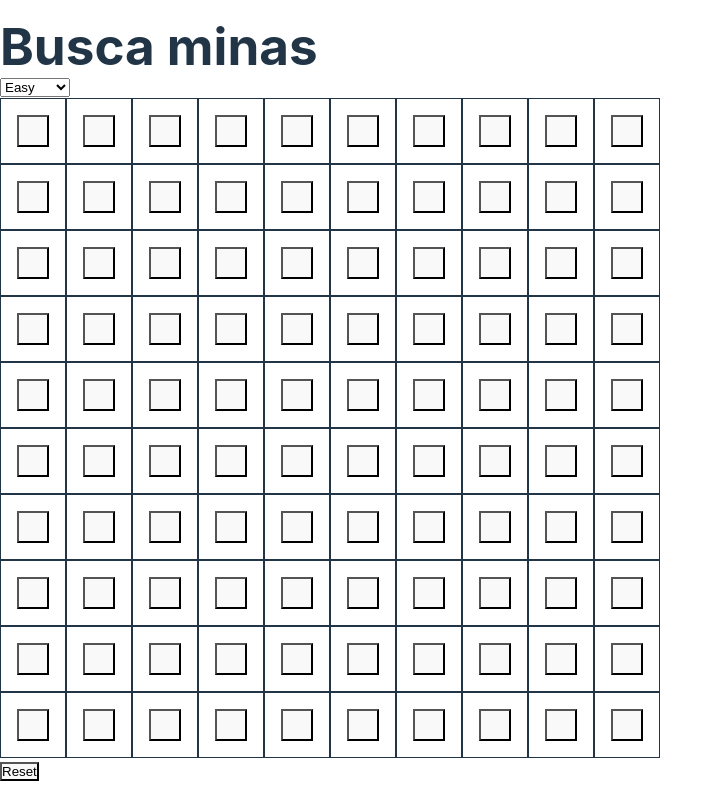
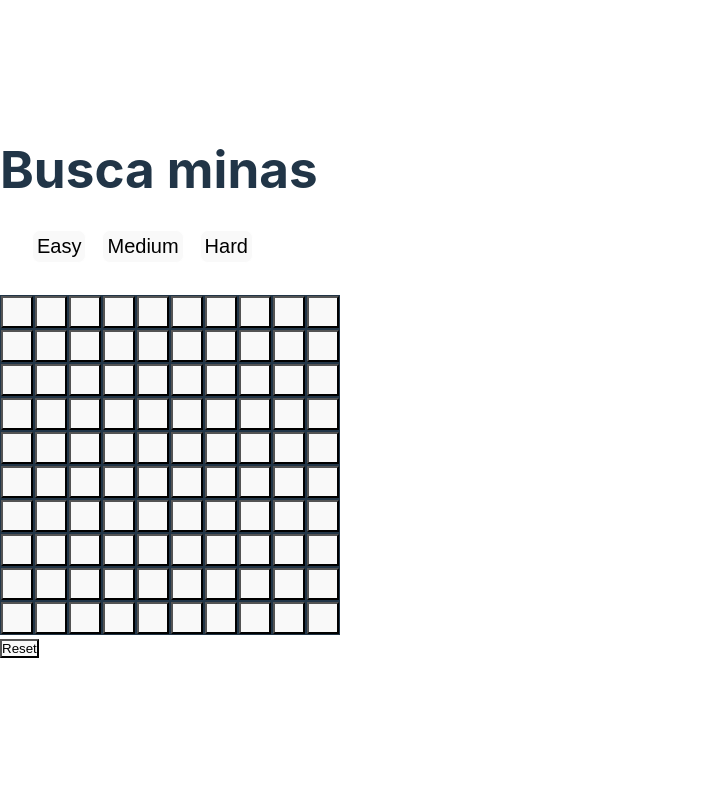
Before and after one commit to devMilo031/busca-minas, a React (Vite) app: page / in a window 1280 px wide. Shown: the whole page, without its empty margins (0-723 px from the left). Built offline with nearby package versions, Linux system fonts and the light colour scheme.

Commit message:
Modifique el boton selector de juego, falta que cambie el estado dentro de la app

```diff
--- a/src/App.css
+++ b/src/App.css
@@ -5,17 +5,28 @@
 
 /*APP*/
 
-.bm-game {
-  margin: auto;
-  display: grid;
-  grid-template-rows: auto 1fr auto;
+.bm-game-mode {
+  display: flex;
+  gap: 1rem;
+  padding: 2rem;
+}
+
+.bm-game-mode button {
+  font-size: 20px;
+  border-radius: 8px;
+  padding: 4px;
+  border: 1px solid #fff;
+}
+
+.bm-game-mode button:hover {
+  background-color: #34536c;
 }
 
 .bm-cells {
+  font-size: 20px;
   height: 2rem;
   width: 2rem;
   border: 1px solid;
-  padding: 1rem;
   display: flex;
   justify-items: center;
   justify-content: center;
@@ -25,9 +36,11 @@
   display: flex;
 }
 
-.bm-buttom-game{
-    height: 100%;
-    width: 100%;
+.bm-buttom-game {
+  height: 100%;
+  width: 100%;
+  padding: 0;
+  margin: 0;
 }
 
 /*APP*/
--- a/src/App.jsx
+++ b/src/App.jsx
@@ -5,13 +5,20 @@ import { gameMode, PIECES, MATCHES, mineNumbers } from './constants'
 import { ButtomGameMode } from './components/ButtomGameMode'
 
 
-const board = Array.from({ length: gameMode.easy }, () => Array.from({ length: gameMode.easy }, () => 0))
+function App() {
+  const [clicked, setClicked] = useState([])
+  const [status, setStatus] = useState('playing')
+  const [difficult, setDifficult] = useState(gameMode.easy)
+
+  const [board, setBoard] = useState(
+    Array.from({ length: difficult }, () => Array.from({ length: difficult }, () => 0))
+  )
+
+  useEffect(() => {
     for (let count = mineNumbers.easy; count > 0; count--) {
       const rowRandom = Math.floor(Math.random() * mineNumbers.easy)
       const cellRandom = Math.floor(Math.random() * mineNumbers.easy)
       board[rowRandom][cellRandom] = 'B'
-}
-
       for (let rowIndex = 0; rowIndex < board.length; rowIndex++) {
         for (let cellIndex = 0; cellIndex < board[rowIndex].length; cellIndex++) {
           if (board[rowIndex][cellIndex] === 'B') continue;
@@ -26,9 +33,8 @@ for (let rowIndex = 0; rowIndex < board.length; rowIndex++) {
           board[rowIndex][cellIndex] = bombCount
         }
       }
-function App() {
-  const [clicked, setClicked] = useState([])
-  const [status, setStatus] = useState('playing')
+    }
+  }, [board])
 
   function handleClick(rowIndex, cellIndex) {
     if (clicked.length + 1 === gameMode.easy ** 2 - gameMode.easy) {
@@ -36,25 +42,21 @@ function App() {
     } else if (board[rowIndex][cellIndex] === 'B') {
       setStatus('lost')
     }
-
     setClicked(clicked => clicked.concat(`${rowIndex}-${cellIndex}`))
   }
 
-  const updateBoard = (index) => {
-    const newBoard = [...board]
-    newBoard[index]
-    setBoard(newBoard)
-  }
   const resetGame = () => {
-    setBoard(Array(gameMode.easy).fill(null))
-    setPiece(PIECES.onPiece)
+    setBoard(null)
+    setBoard(Array.from({ length: difficult }, () => Array.from({ length: difficult }, () => 0)))
   }
 
   return (
     <main className='bm-game'>
       <h1>Busca minas</h1>
       <div className='bm-game-mode'>
-        <ButtomGameMode />
+        <ButtomGameMode difficult={'Easy'} />
+        <ButtomGameMode difficult={'Medium'} />
+        <ButtomGameMode difficult={'Hard'} />
       </div>
       <section>
         <section className=' bm-easy-mode'>
--- a/src/components/ButtomGameMode.jsx
+++ b/src/components/ButtomGameMode.jsx
@@ -1,27 +1,33 @@
-/*import { gameMode } from "../constants"
-import { BoardGame } from "./BoardGame"*/
+import { gameMode, mineNumbers } from "../constants"
+import { useState } from "react"
 
-export function ButtomGameMode() {
-    /*    const bmSelectGameMode = getElementById('bmSelectGameMode')
-        let gameModeSwitch = bmSelectGameMode.value
-        switch (gameModeSwitch) {
-            case 1:
-                setBoard(Array(gameMode.easy).fill(null))
-                break
-            case 2:
-                setBoard(Array(gameMode.medium).fill(null))
-                break
-            case 3:
-                setBoard(Array(gameMode.hard).fill(null))
-                break
-        }
-    */
+export function ButtomGameMode({ difficult }) {
+
+    const [diff, setDifficult] = useState(gameMode.easy)
+    const [mines, setMine] = useState(mineNumbers.easy)
+
+    switch (difficult) {
+        case 'easy':
+            setDifficult(gameMode.easy)
+            setMine(mineNumbers)
+            break
+        case 'medium':
+            setDifficult(gameMode.medium)
+            setMine(mineNumbers.medium)
+
+            break
+        case 'hard':
+            setDifficult(gameMode.hard)
+            setMine(mineNumbers.hard)
+
+            break
+    }
+    const handleClick = () => {
+        return gameMode.medium
+    }
+
     return (
-        <select name="bm-select-game-mode" id="bmSelectGameMode">
-            <option value="1">Easy</option>
-            <option value="2">Medium</option>
-            <option value="3">Hard</option>
-        </select>
+        <button onClick={handleClick} className="bm-btn-game-mode">{difficult}</button>
     )
     //tratar de hacer que el boton renderice un tablero segun la dificultad que se desee
 }
```
Also changed, not shown: src/components/Square.jsx (deleted, +0 -16 lines). Lines whose indentation alone changed are shown as unchanged.
